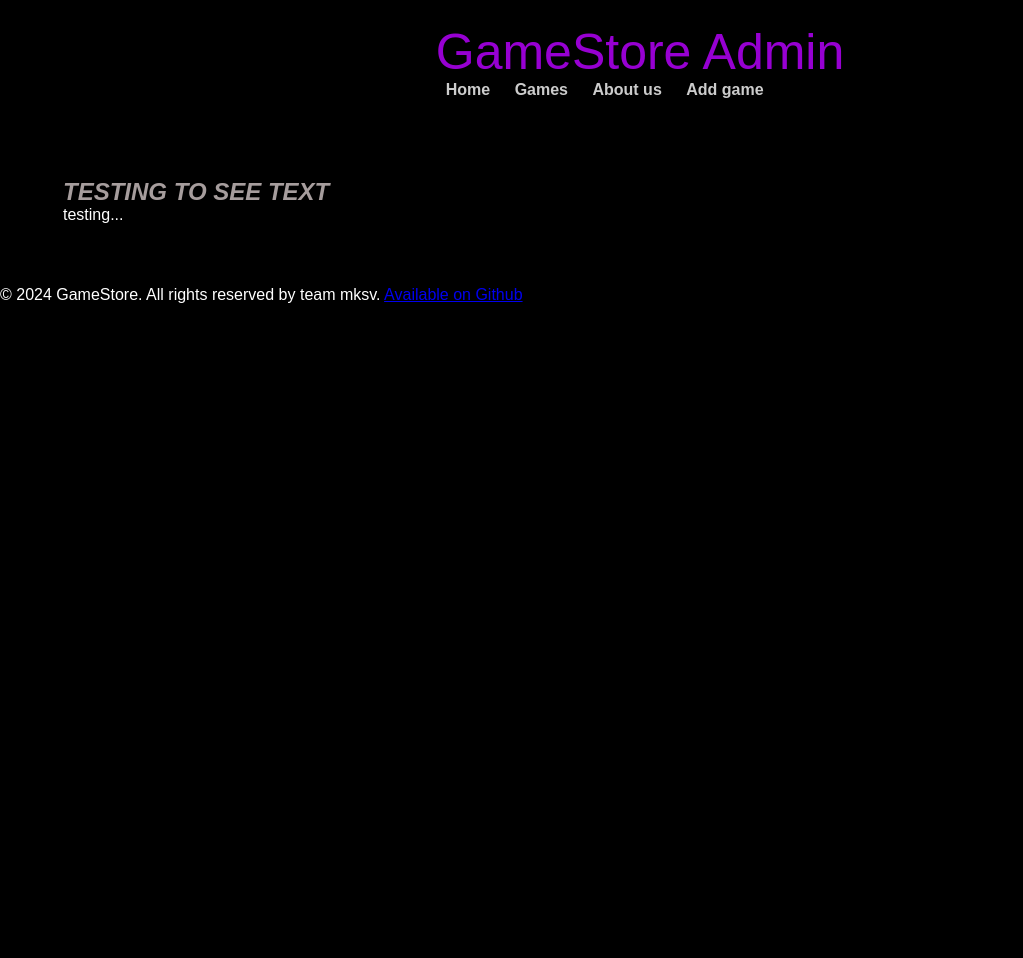
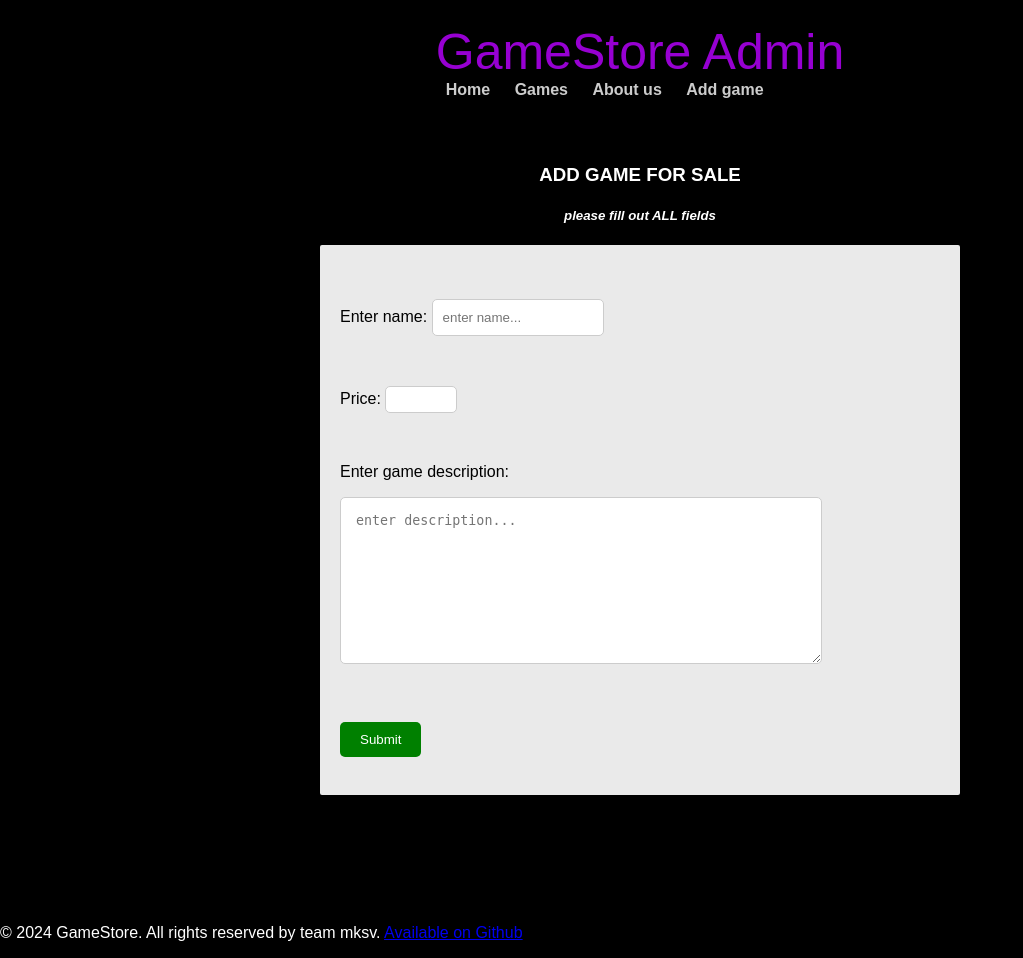
Before and after one commit to software-students-spring2024/2-web-app-exercise-mksv, a Flask app: page /create in a window 1280 px wide. Shown: the whole page, without its empty margins (0-1023 px from the left). Before the commit the page ends 303 px from the top, so only its background shows below. Run offline with Flask 3, Linux system fonts and the light colour scheme.

Commit message:
final update for create.html

```diff
--- a/templates/create.html
+++ b/templates/create.html
@@ -1,11 +1,46 @@
 {% extends 'base.html' %}
 
 {% block content %}
+    <!-- <h1>MongoDB Flask App</h1> -->
+    <script src="https://cdnjs.cloudflare.com/ajax/libs/jquery/3.3.0/jquery.min.js"></script>
 
-<div class="container">
-    <div class="subtitle">testing to see text</div>
-    <div class="text"> testing...</div>
-</div>
+    <!-- <h1>MongoDB Flask App</h1> -->
 
+    <div class="content">
+        <div class="box">
+        <h3> ADD GAME FOR SALE </h3>
+        <h5> please fill out ALL fields </h5>
+        <form method="POST">
+            <br>
+            <p>
+                <label for="content">Enter name:</label>
+                <input class="nameBar" type="text" name="name" placeholder="enter name..." size=10 required>
+            </p>
+            <br>
+            <p>
+                <label for="content">Price: </label>
+                <input type="number" name="price" min="1" required/>
+            </p>
+            <br>
+            <p>
+                <label for="content">Enter game description: </label>
+            </p>
+            <textarea type="text" name="description" placeholder="enter description..." required rows="9" cols="75"></textarea>
+            <br><br><br><br>
+            <button onclick="myalert()" type="submit">Submit</button>
+            <br><br>
+
+        </form>
+        <br><br>
+        </div>
+
+	</div>
+    <br> <br> <br>
+
+    <script>
+        function myalert() {
+            alert("game was added");
+        }
+    </script>
 
 {% endblock %}
```
